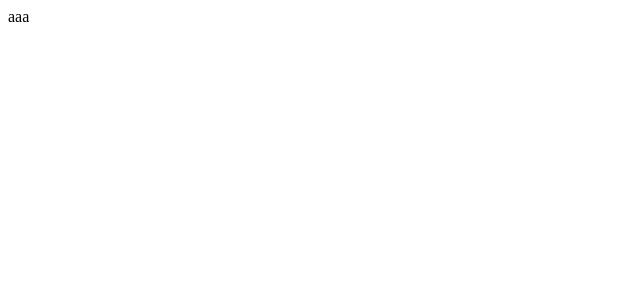
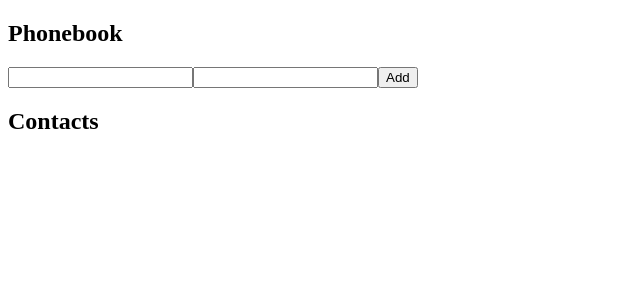
Before and after one commit to HLongNguyen0/goit-react-hw-02-phonebook, a React (Create React App) app: page / in a window 1280 px wide. Shown: the top 300 px of the page, without its empty margins (0-640 px from the left). Built offline with nearby package versions, Linux system fonts and the light colour scheme.

Commit message:
step1, step2
name, number

```diff
--- a/package.json
+++ b/package.json
@@ -8,9 +8,11 @@
     "@testing-library/react": "^13.4.0",
     "@testing-library/user-event": "^13.5.0",
     "gh-pages": "^5.0.0",
+    "nanoid": "^4.0.1",
     "react": "^18.2.0",
     "react-dom": "^18.2.0",
     "react-scripts": "5.0.1",
+    "styled-components": "^5.3.6",
     "web-vitals": "^2.1.4"
   },
   "scripts": {
--- a/src/App.js
+++ b/src/App.js
@@ -1,8 +1,50 @@
 import { Component } from "react";
+import Contacts from "./components/Contacts/Contacts";
+import Phonebook from "./components/Phonebook/Phonebook";
+import Section from "./components/Section/Section";
 
 class App extends Component {
+  state = {
+    contacts: [],
+    name: "",
+    number: "",
+  };
+
+  hanleInput = (e) => {
+    this.setState({ [e.target.name]: e.target.value });
+  };
+
+  hadleSubmit = (e) => {
+    e.preventDefault();
+    this.setState((prevState) => {
+      const newContact = { name: prevState.name, number: prevState.number };
+      return {
+        contacts: [...prevState.contacts, newContact],
+      };
+    });
+    this.reset();
+  };
+
+  reset = () => {
+    this.setState({ name: "", number: "" });
+  };
+
   render() {
-    return <>aaa</>;
+    return (
+      <>
+        <Section title="Phonebook">
+          <Phonebook
+            handleInput={this.hanleInput}
+            handleSubmit={this.hadleSubmit}
+            name={this.state.name}
+            number={this.state.number}
+          />
+        </Section>
+        <Section title="Contacts">
+          <Contacts contacts={this.state.contacts} />
+        </Section>
+      </>
+    );
   }
 }
 
--- /dev/null
+++ b/src/components/Contacts/Contacts.jsx
@@ -0,0 +1,13 @@
+import React from "react";
+import { nanoid } from "nanoid";
+
+export default function Contacts({ contacts }) {
+  return contacts.map((contact) => {
+    const id = nanoid();
+    return (
+      <p key={id}>
+        {contact.name}: {contact.number}
+      </p>
+    );
+  });
+}
--- /dev/null
+++ b/src/components/Phonebook/Phonebook.jsx
@@ -0,0 +1,30 @@
+import React from "react";
+import { Button, Form, Input } from "./Phonebook.styled";
+
+function Phonebook({ handleInput, handleSubmit, name, number }) {
+  return (
+    <Form onSubmit={handleSubmit}>
+      <Input
+        type="text"
+        name="name"
+        value={name}
+        onChange={handleInput}
+        pattern="^[a-zA-Zа-яА-Я]+(([' -][a-zA-Zа-яА-Я ])?[a-zA-Zа-яА-Я]*)*$"
+        title="Name may contain only letters, apostrophe, dash and spaces. For example Adrian, Jacob Mercer, Charles de Batz de Castelmore d'Artagnan"
+        required
+      />
+      <input
+        type="tel"
+        name="number"
+        value={number}
+        onChange={handleInput}
+        pattern="\+?\d{1,4}?[-.\s]?\(?\d{1,3}?\)?[-.\s]?\d{1,4}[-.\s]?\d{1,4}[-.\s]?\d{1,9}"
+        title="Phone number must be digits and can contain spaces, dashes, parentheses and can start with +"
+        required
+      />
+      <Button type="submit">Add</Button>
+    </Form>
+  );
+}
+
+export default Phonebook;
--- /dev/null
+++ b/src/components/Phonebook/Phonebook.styled.js
@@ -0,0 +1,7 @@
+import styled from "styled-components";
+
+export const Form = styled.form``;
+
+export const Input = styled.input``;
+
+export const Button = styled.button``;
--- /dev/null
+++ b/src/components/Section/Section.jsx
@@ -0,0 +1,20 @@
+import { SectionContainer, Header } from "./Section.styled";
+import PropTypes from "prop-types";
+
+function Section({ title, children }) {
+  return (
+    <>
+      <SectionContainer>
+        <Header>{title}</Header>
+        {children}
+      </SectionContainer>
+    </>
+  );
+}
+
+Section.propTypes = {
+  title: PropTypes.string,
+  children: PropTypes.element.isRequired,
+};
+
+export default Section;
--- /dev/null
+++ b/src/components/Section/Section.styled.js
@@ -0,0 +1,5 @@
+import styled from "styled-components";
+
+export const SectionContainer = styled.section``;
+
+export const Header = styled.h2``;
```
Also changed, not shown: src/components/Contacts/Contacts.styled.js (added), 1 other file (tests, documents, lock files or other folders).
